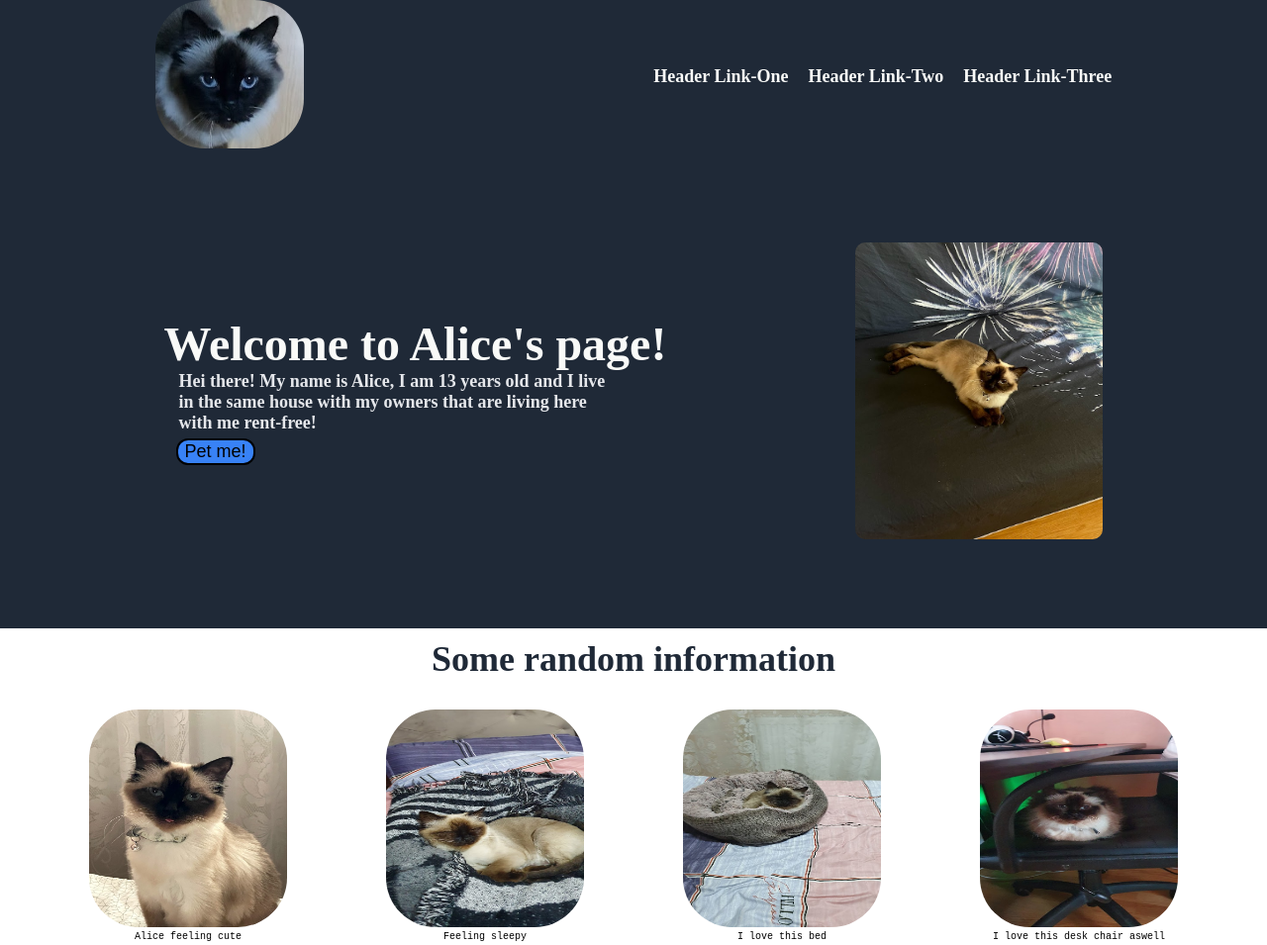
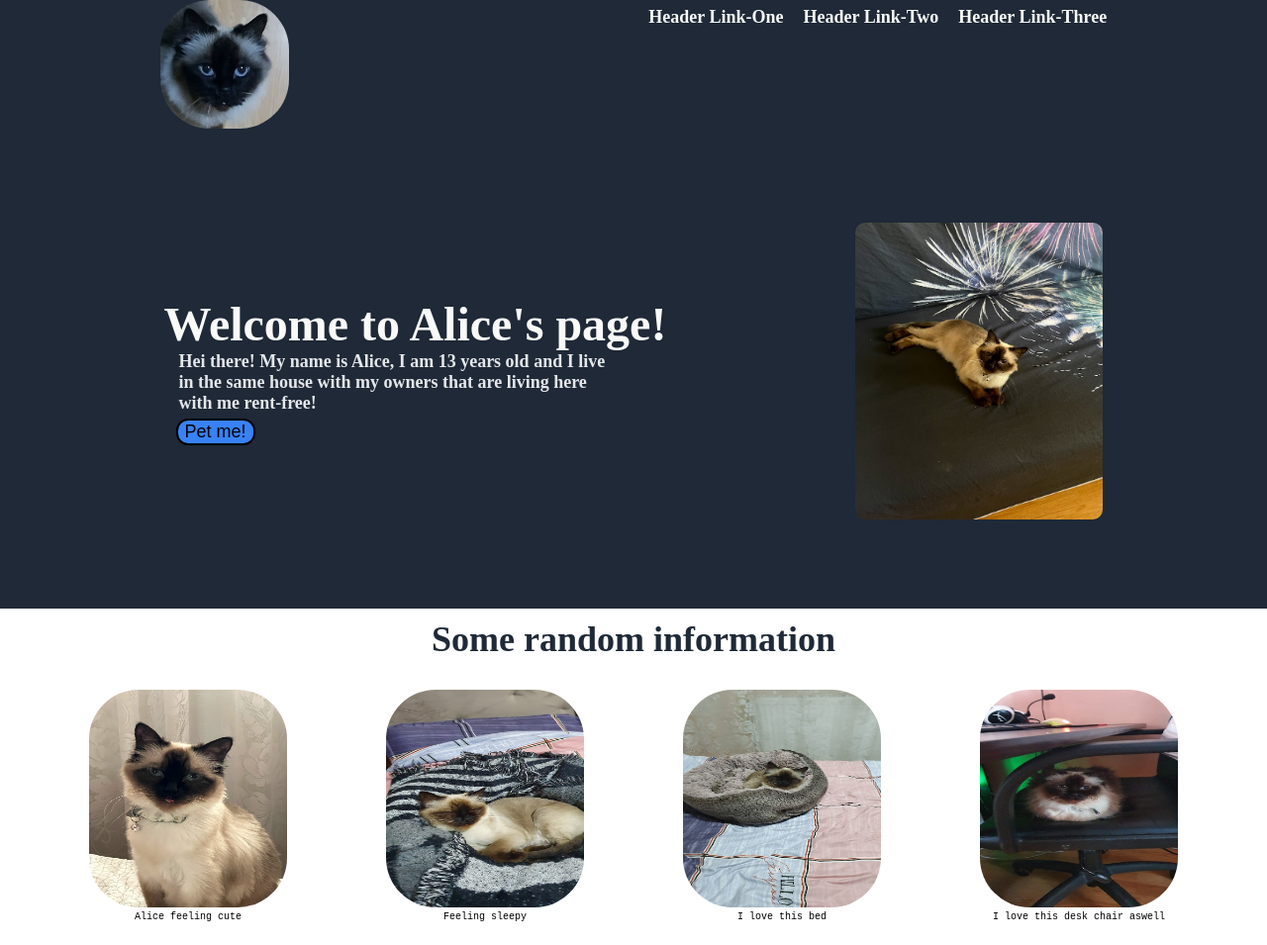
Before and after one commit to mihai-gabriel1/Project-Landing-Page, a plain HTML site: page index.html in a window 1280 px wide. Shown: the top 955 px of the page at 99% size. Drawn offline with Linux system fonts and the light colour scheme.

Commit message:
Done the last few touches on the project, and it is ready to go

```diff
--- a/index.html
+++ b/index.html
@@ -10,7 +10,7 @@
 <body>
   <div class="navigation">
     <div class="header-logo">
-      <img src="images/logo.jpg" alt="cute aliceee" width="150px" height="150px">
+      <img class="logoimage" src="images/logo.jpg" alt="cute aliceee">
     </div>
     <div class="navlinks">
       <ul>
--- a/style.css
+++ b/style.css
@@ -29,6 +29,15 @@ a {
   text-decoration-line: none;
   text-decoration-style: none;
   color: #f9faf8;
+}
+
+.logoimage {
+  width: 130px;
+  height: 130px;
+}
+
+.navlinks {
+  padding-bottom: 100px;
 }
 
 /* Header logo and the top navigation ENDS HERE */
```
